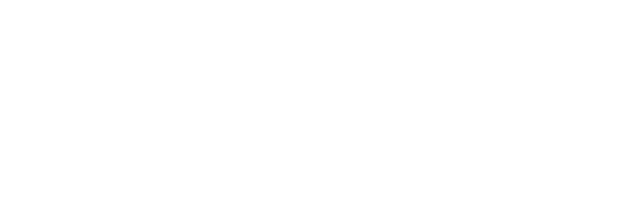
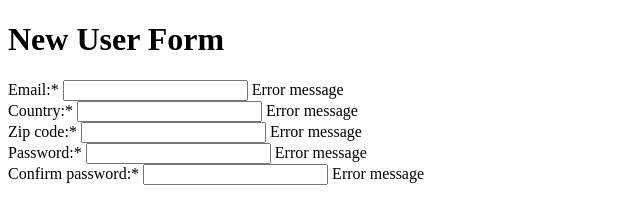
Before and after one commit to eascodes/validation-practice, a plain HTML site: page index.html in a window 1280 px wide. Shown: the whole page, without its empty margins (0-640 px from the left). Drawn offline with Linux system fonts and the light colour scheme.

Commit message:
Add basic form content

```diff
--- a/index.html
+++ b/index.html
@@ -9,6 +9,33 @@
     <title>Form Validation Practice</title>
 </head>
 <body>
-
+    <h1>New User Form</h1>
+    <form novalidate action="">
+        <div>
+            <label for="email">Email:<span aria-label="required">*</span></label>
+            <input type="text" name="email" id="email">
+            <span class="error" aria-live="polite">Error message</span>
+        </div>
+        <div>
+            <label for="country">Country:<span aria-label="required">*</span></label>
+            <input type="text" name="email" id="email">
+            <span class="error" aria-live="polite">Error message</span>
+        </div>
+        <div>
+            <label for="zip">Zip code:<span aria-label="required">*</span></label>
+            <input type="number" name="zip" id="zip">
+            <span class="error" aria-live="polite">Error message</span>
+        </div>
+        <div>
+            <label for="password1">Password:<span aria-label="required">*</span></label>
+            <input type="password" name="password1" id="password1">
+            <span class="error" aria-live="polite">Error message</span>
+        </div>
+        <div>
+            <label for="password2">Confirm password:<span aria-label="required">*</span></label>
+            <input type="password" name="password2" id="password2">
+            <span class="error" aria-live="polite">Error message</span>
+        </div>
+    </form>
 </body>
 </html>
```
